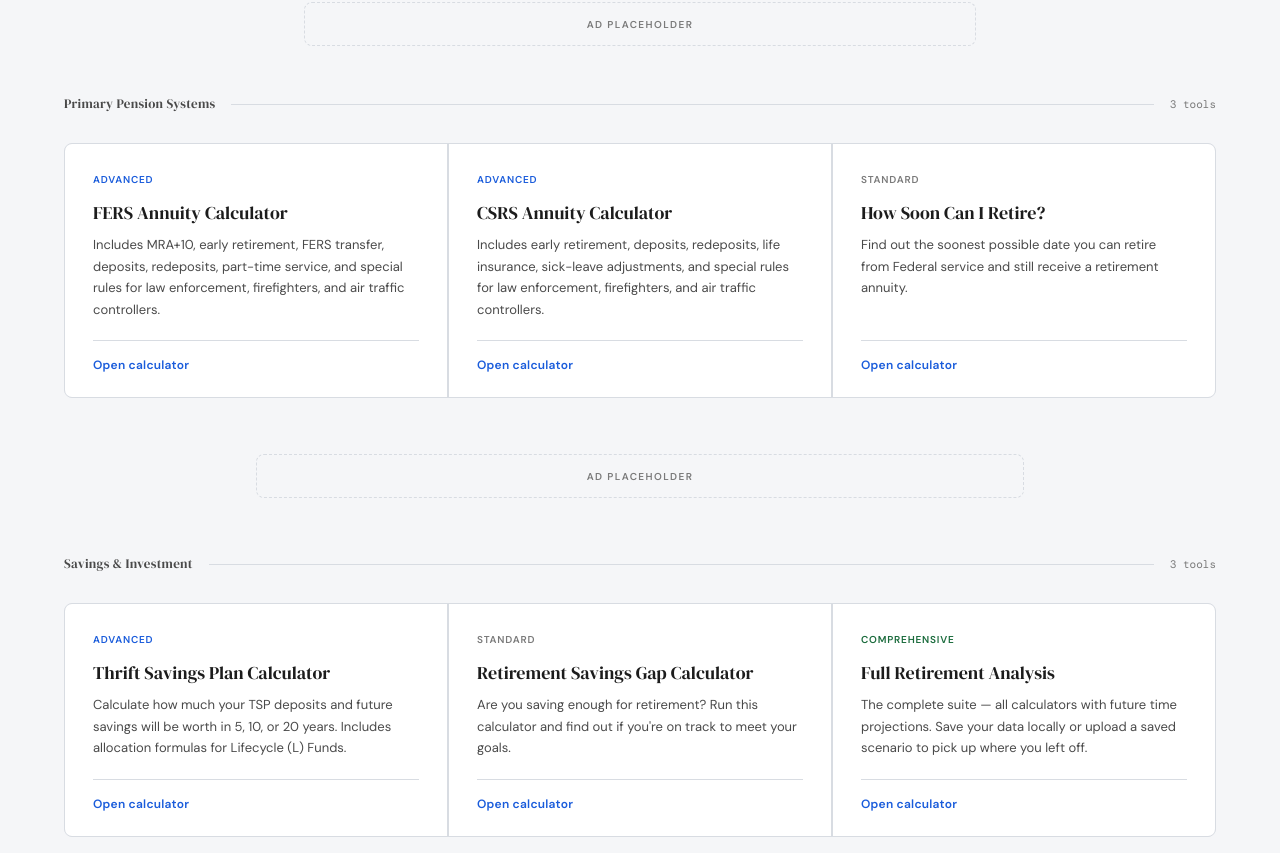
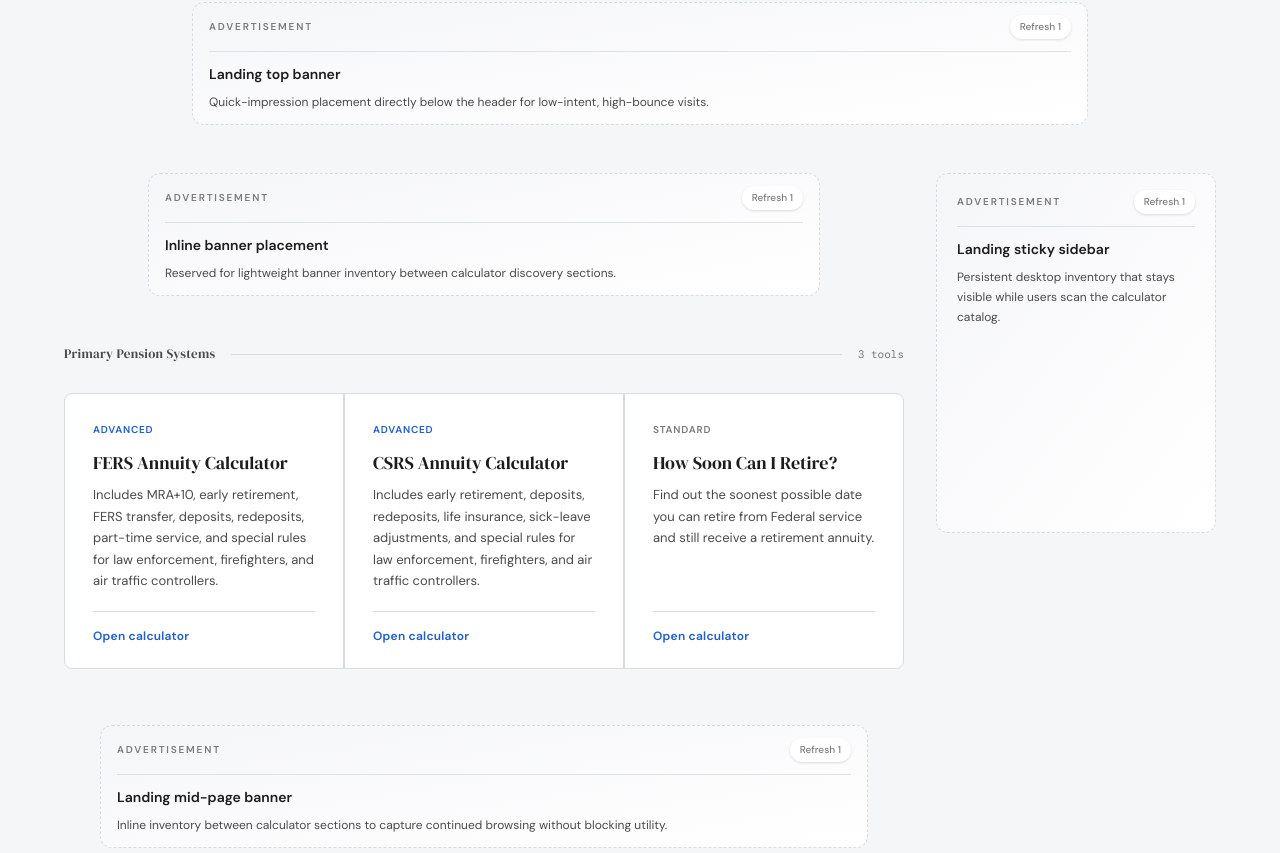
Before and after one commit to rscboy/quantos, a React (Vite) app: page / in a window 1280 px wide. Shown: the part 787-1640 px from the top of the page. Built offline with nearby package versions, Linux system fonts and the light colour scheme.

Commit message:
Add ad placement placeholders across key calculator flows

```diff
--- /dev/null
+++ b/src/components/AdPlaceholder.tsx
@@ -0,0 +1,47 @@
+import React from 'react';
+
+type AdPlaceholderProps = {
+  className?: string;
+  label?: string;
+  slot?: string;
+  detail?: string;
+  stickyDesktop?: boolean;
+  refreshKey?: number;
+  compact?: boolean;
+};
+
+export function AdPlaceholder({
+  className = '',
+  label = 'Advertisement',
+  slot,
+  detail,
+  stickyDesktop = false,
+  refreshKey = 1,
+  compact = false,
+}: AdPlaceholderProps) {
+  return (
+    <aside
+      className={[
+        'overflow-hidden rounded-xl border border-dashed border-border bg-gradient-to-br from-bg to-white',
+        stickyDesktop ? 'md:sticky md:top-24' : '',
+        className,
+      ].filter(Boolean).join(' ')}
+      aria-label={slot ? `${label} placeholder for ${slot}` : `${label} placeholder`}
+    >
+      <div className={`flex h-full w-full flex-col justify-between ${compact ? 'min-h-[72px] px-4 py-3' : 'min-h-[140px] px-5 py-4'}`}>
+        <div className="flex items-center justify-between gap-3 border-b border-border/80 pb-3">
+          <span className="text-[10px] font-semibold uppercase tracking-[0.18em] text-text-3">
+            {label}
+          </span>
+          <span className="rounded-full bg-white px-2.5 py-1 text-[10px] font-medium text-text-3 shadow-sm">
+            Refresh {refreshKey}
+          </span>
+        </div>
+        <div className="space-y-2 pt-3">
+          <div className="text-sm font-semibold text-text">{slot || 'Open ad inventory slot'}</div>
+          {detail && <p className="text-xs leading-5 text-text-2">{detail}</p>}
+        </div>
+      </div>
+    </aside>
+  );
+}
--- a/src/components/Home.tsx
+++ b/src/components/Home.tsx
@@ -1,5 +1,6 @@
 import React from 'react';
 import { SponsorBanner } from './SponsorBanner';
+import { AdPlaceholder } from './AdPlaceholder';
 
 const CALCULATORS = [
   {
@@ -101,7 +102,18 @@
 
       <main className="max-w-[1200px] mx-auto pt-14 px-6 pb-20">
         <div className="mb-12">
-          <SponsorBanner className="h-[44px] w-full max-w-2xl mx-auto" />
+          <AdPlaceholder
+            className="w-full max-w-4xl mx-auto"
+            slot="Landing top banner"
+            detail="Quick-impression placement directly below the header for low-intent, high-bounce visits."
+            compact
+          />
+        </div>
+
+        <div className="grid grid-cols-1 lg:grid-cols-[minmax(0,1fr)_280px] gap-8 items-start">
+          <div>
+            <div className="mb-12">
+              <SponsorBanner className="w-full max-w-2xl mx-auto" />
             </div>
 
             {CALCULATORS.map((section, idx) => {
@@ -144,17 +156,33 @@
                   </div>
                   {idx === 0 && (
                     <div className="mb-14">
-                <SponsorBanner className="h-[44px] w-full max-w-3xl mx-auto" />
+                      <AdPlaceholder
+                        className="w-full max-w-3xl mx-auto"
+                        slot="Landing mid-page banner"
+                        detail="Inline inventory between calculator sections to capture continued browsing without blocking utility."
+                        compact
+                      />
                     </div>
                   )}
                   {idx === 2 && (
                     <div className="mb-14">
-                <SponsorBanner className="h-[44px] w-full max-w-3xl mx-auto" />
+                      <SponsorBanner className="w-full max-w-3xl mx-auto" />
                     </div>
                   )}
                 </React.Fragment>
               );
             })}
+          </div>
+
+          <div className="hidden lg:block">
+            <AdPlaceholder
+              stickyDesktop
+              className="min-h-[360px]"
+              slot="Landing sticky sidebar"
+              detail="Persistent desktop inventory that stays visible while users scan the calculator catalog."
+            />
+          </div>
+        </div>
       </main>
     </div>
   );
--- a/src/components/SponsorBanner.tsx
+++ b/src/components/SponsorBanner.tsx
@@ -1,14 +1,13 @@
+import { AdPlaceholder } from './AdPlaceholder';
+
 export function SponsorBanner({ className = '' }: { className?: string }) {
   return (
-    <div
-      className={`overflow-hidden rounded-lg border border-dashed border-border bg-bg ${className}`}
-      aria-label="Advertisement placeholder"
-    >
-      <div className="flex min-h-[44px] w-full items-center justify-center px-3 py-2">
-        <span className="text-[10px] font-semibold uppercase tracking-[0.14em] text-text-3">
-          Ad Placeholder
-        </span>
-      </div>
-    </div>
+    <AdPlaceholder
+      className={className}
+      label="Advertisement"
+      slot="Inline banner placement"
+      detail="Reserved for lightweight banner inventory between calculator discovery sections."
+      compact
+    />
   );
 }
--- a/src/components/TspCalculator.tsx
+++ b/src/components/TspCalculator.tsx
@@ -1,6 +1,7 @@
 import React, { useEffect, useMemo, useState } from 'react';
 import { LinkedCalculatorData, LinkedTspData } from '../utils/calculatorLinking';
 import { openBrandedPrintReport } from '../utils/reportPrint';
+import { AdPlaceholder } from './AdPlaceholder';
 
 type RetirementSystem = 'FERS' | 'CSRS';
 type FundKey = 'G Fund' | 'F Fund' | 'C Fund' | 'S Fund' | 'I Fund';
@@ -205,6 +206,7 @@
   });
   const [errors, setErrors] = useState<Record<string, string>>({});
   const [emailData, setEmailData] = useState({ email: '', confirmEmail: '' });
+  const [adRefreshCount, setAdRefreshCount] = useState(1);
   const totalAllocation = useMemo(() => normalizeAllocations(funds), [funds]);
   const { rows, totalContributions } = useMemo(() => projectAnalysisRows(contributionForm, primaryFund, funds), [contributionForm, primaryFund, funds]);
 
@@ -293,11 +295,13 @@
 
   const handleContinue = () => {
     if (!validateStep(step)) return;
+    if (step >= 2) setAdRefreshCount((current) => current + 1);
     setStep((current) => Math.min(current + 1, 4));
   };
 
   const handleSend = () => {
     if (!validateStep(4)) return;
+    setAdRefreshCount((current) => current + 1);
     alert(`Report sent to ${emailData.email}`);
   };
 
@@ -366,7 +370,17 @@
           })}
         </div>
 
-        <div className="bg-white border border-border rounded-lg shadow-sm overflow-hidden">
+        <div className="mb-6 md:hidden">
+          <AdPlaceholder
+            slot={step >= 3 ? 'Mobile results banner' : 'Mobile inline input banner'}
+            detail={step >= 3 ? 'Visible before detailed projections and recommendations on smaller screens.' : 'Keeps mobile ad exposure between engaged form sections without covering inputs.'}
+            refreshKey={adRefreshCount}
+            compact
+          />
+        </div>
+
+        <div className="grid grid-cols-1 xl:grid-cols-[minmax(0,1fr)_280px] gap-6 items-start">
+          <div className="bg-white border border-border rounded-lg shadow-sm overflow-hidden">
           {step === 1 && (
             <div className="p-8 space-y-8">
               <div>
@@ -410,6 +424,13 @@
                   {errors.annualCOLA && <ErrorText>{errors.annualCOLA}</ErrorText>}
                 </Field>
               </div>
+
+              <AdPlaceholder
+                slot="Inline input placement"
+                detail="Placed after the core contribution fields while users pause to review assumptions."
+                refreshKey={adRefreshCount}
+                compact
+              />
             </div>
           )}
 
@@ -435,6 +456,13 @@
                   {errors.totalAllocation && <ErrorText>{errors.totalAllocation}</ErrorText>}
                 </div>
               </div>
+
+              <AdPlaceholder
+                slot="Allocation step inline placement"
+                detail="Shown between fund strategy selection and the detailed allocation table."
+                refreshKey={adRefreshCount}
+                compact
+              />
 
               <div className="overflow-x-auto">
                 <table className="w-full text-sm text-left border border-border rounded-md overflow-hidden">
@@ -487,6 +515,13 @@
                   <ResultCard label="Years projected" value={`${rows.length}`} />
                 </div>
 
+                <AdPlaceholder
+                  slot="Results banner after summary"
+                  detail="High-value placement immediately after the projection summary while users linger on totals."
+                  refreshKey={adRefreshCount}
+                  compact
+                />
+
                 <div className="border border-border rounded-md p-4 bg-[#FCFCFD]">
                   <h3 className="font-semibold text-text mb-2">Data Assumptions</h3>
                   <div className="grid grid-cols-1 md:grid-cols-2 gap-3 text-sm text-text-2">
@@ -527,6 +562,13 @@
                     </tbody>
                   </table>
                 </div>
+
+                <AdPlaceholder
+                  slot="Results follow-up banner"
+                  detail="Reserved before next-step actions so refreshed inventory appears during comparison and recalculation loops."
+                  refreshKey={adRefreshCount}
+                  compact
+                />
               </div>
             </div>
           )}
@@ -566,6 +608,17 @@
               )}
             </div>
           )}
+          </div>
+
+          <div className="hidden xl:block">
+            <AdPlaceholder
+              stickyDesktop
+              className="min-h-[320px]"
+              slot={step >= 3 ? 'Results sticky sidebar' : 'Input phase sticky sidebar'}
+              detail={step >= 3 ? 'Desktop sidebar inventory for high-value results review and comparison loops.' : 'Desktop sticky rail shown while users work through high-engagement contribution inputs.'}
+              refreshKey={adRefreshCount}
+            />
+          </div>
         </div>
       </main>
     </div>
```
Also changed, not shown: src/components/FersCalculator.tsx (+55 -1 lines). Lines whose indentation alone changed are shown as unchanged.
